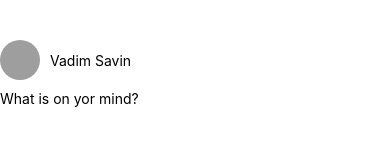
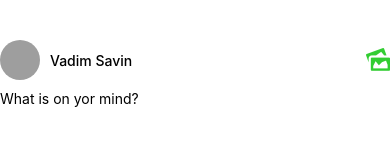
Before and after one commit to EdinaBiro/notJustFriends, a React Native app: screen / in a window 390 px wide. Shown: the top 160 px of the page. Built offline with nearby package versions, Linux system fonts and the light colour scheme; grey boxes are pictures that could not be loaded.

Commit message:
Image upload implementation

```diff
--- a/package.json
+++ b/package.json
@@ -13,7 +13,8 @@
     "expo-status-bar": "~1.12.1",
     "react": "18.2.0",
     "react-native": "0.74.5",
-    "react-native-safe-area-context": "4.10.5"
+    "react-native-safe-area-context": "4.10.5",
+    "expo-image-picker": "~15.0.7"
   },
   "devDependencies": {
     "@babel/core": "^7.20.0"
--- a/src/screens/CreatePostScreen.js
+++ b/src/screens/CreatePostScreen.js
@@ -2,6 +2,9 @@ import {Text,View,StyleSheet,Image,TextInput,Button,KeyboardAvoidingView} from '
 import { useState } from 'react';
 import { useSafeAreaInsets } from "react-native-safe-area-context";
 import { Platform } from 'react-native';
+import {Entypo} from '@expo/vector-icons';
+import * as ImagePicker from "expo-image-picker";
+
 
 const user = {
     id: "u1",
@@ -15,6 +18,7 @@ const user = {
 const CreatePostScreen = () => {
 
     const [description, setDescription] = useState("");
+    const [image,setImage] = useState(null);
 
     //const insets = useSafeAreaInsets();
 
@@ -23,6 +27,20 @@ const CreatePostScreen = () => {
         setDescription("");
     };
 
+    const pickImage = async () => {
+        let result = await ImagePicker.launchImageLibraryAsync({
+          mediaTypes: ImagePicker.MediaTypeOptions.Images,
+          allowsEditing: true,
+          aspect: [4, 3],
+          quality: 1,
+        });
+
+        console.log(result);
+
+        if (!result.canceled) {
+            setImage(result.assets[0].uri);
+        }
+      };
 
     return (
         <KeyboardAvoidingView
@@ -32,9 +50,16 @@ const CreatePostScreen = () => {
         //keyboardVerticalOffset={150}
        >
             <View style={styles.header}>
-            <Image source={{uri: user.image}} style={styles.image} />
-            <Text>{user.name} </Text>
-        </View>
+            <Image source={{uri: user.image}} style={styles.profileImage} />
+            <Text style={styles.name}>{user.name}</Text>
+            <Entypo
+                onPress={pickImage}
+                name="images"
+                size={24}
+                color="limegreen"
+                style={styles.icon}
+            />
+            </View>
 
             <TextInput
             value={description}
@@ -42,6 +67,8 @@ const CreatePostScreen = () => {
             placeholder='What is on yor mind?'
             multiline
             />
+
+        <Image source={{ uri: image}} style={styles.image} />
 
         <View style={styles.buttonConatiner}>
               <Button title="Post" onPress={onSubmit}/>
@@ -68,18 +95,27 @@ const styles = StyleSheet.create({
         marginBottom: 10,
 
     },
-    image:{
+    profileImage:{
         width:40,
         height:40,
         borderRadius:30,
         marginRight: 10,
-  },
+    },
     name:{
         fontWeight: "500",
     },
     buttonConatiner:{
         marginTop: "auto",
 
+    },
+    icon:{
+        marginLeft: "auto",
+    },
+    image:{
+        width: "100%",
+        aspectRatio: 4/3,
+        alignSelf: "center",
+
     }
 
 })
```
Also changed, not shown: 1 other file (tests, documents, lock files or other folders).
